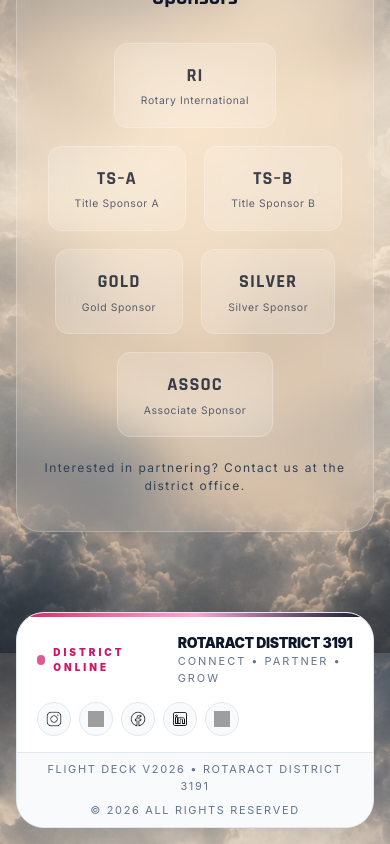
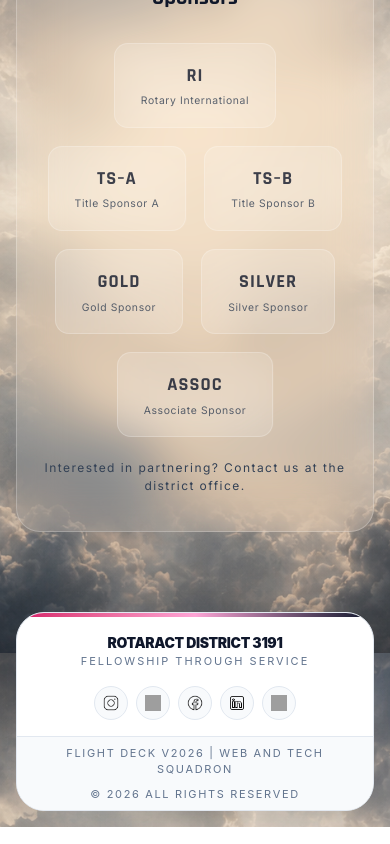
Before and after one commit to samkitsamsukha/rotaract-3191-26-27, a React (Vite) app: page / in a window 390 px wide. Shown: the part 4411-5255 px from the top of the page. Built offline with nearby package versions, Linux system fonts and the light colour scheme; grey boxes are pictures that could not be loaded.

Commit message:
refactor: minor ui improvements in footer

```diff
--- a/src/components/Footer.jsx
+++ b/src/components/Footer.jsx
@@ -18,9 +18,9 @@
         <div className="flex flex-col gap-4 px-5 py-4 lg:flex-row lg:items-center lg:justify-between">
 
           {/* Left */}
-          <div className="flex items-center gap-4">
+          <div className="flex items-center justify-center gap-4">
 
-            <div className="flex items-center gap-2">
+            <div className="hidden md:flex items-center gap-2">
               <div className="h-2.5 w-2.5 animate-pulse rounded-full bg-[#d41367]" />
               <span className="text-[10px] font-black tracking-[0.3em] text-[#d41367]">
                 DISTRICT ONLINE
@@ -29,13 +29,13 @@
 
             <div className="hidden h-5 w-px bg-slate-200 md:block" />
 
-            <div>
+            <div className="text-center md:text-left">
               <h3 className="text-sm font-black tracking-tight text-slate-900">
                 ROTARACT DISTRICT 3191
               </h3>
 
               <p className="text-[11px] uppercase tracking-[0.18em] text-slate-500">
-                Connect • Partner • Grow
+                Fellowship through service
               </p>
             </div>
           </div>
@@ -58,7 +58,7 @@
           </div>
 
           {/* Right */}
-          <div className="flex items-center gap-2">
+          <div className="flex items-center gap-2 justify-center">
             {socialLinks.map((link, index) => (
               <a
                 key={index}
@@ -78,7 +78,7 @@
           <div className="flex flex-col gap-2 text-center lg:flex-row lg:items-center lg:justify-between lg:text-left">
 
             <p className="text-[11px] tracking-[0.15em] text-slate-500 uppercase">
-              Flight Deck v2026 • Rotaract District 3191
+              Flight Deck v2026 | Web And Tech Squadron
             </p>
 
             <p className="text-[11px] tracking-[0.15em] text-slate-500 uppercase">
```
